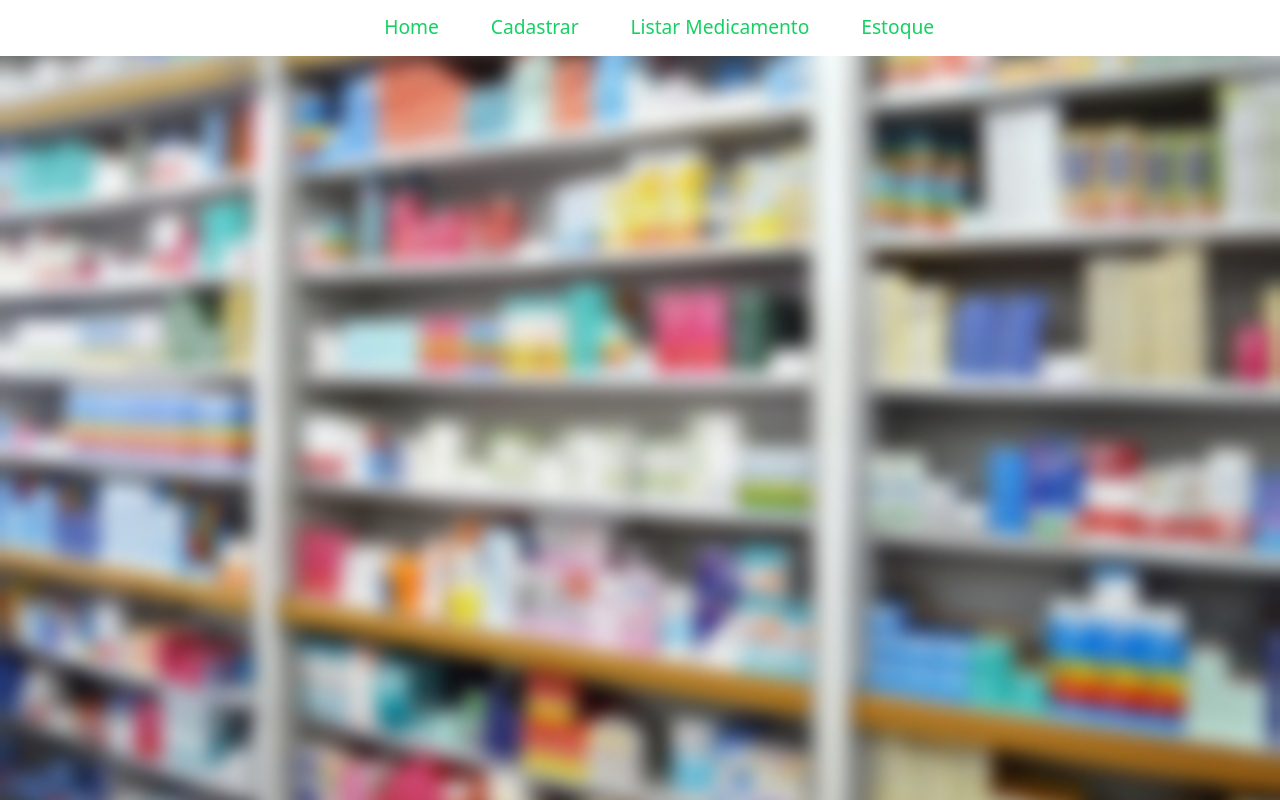
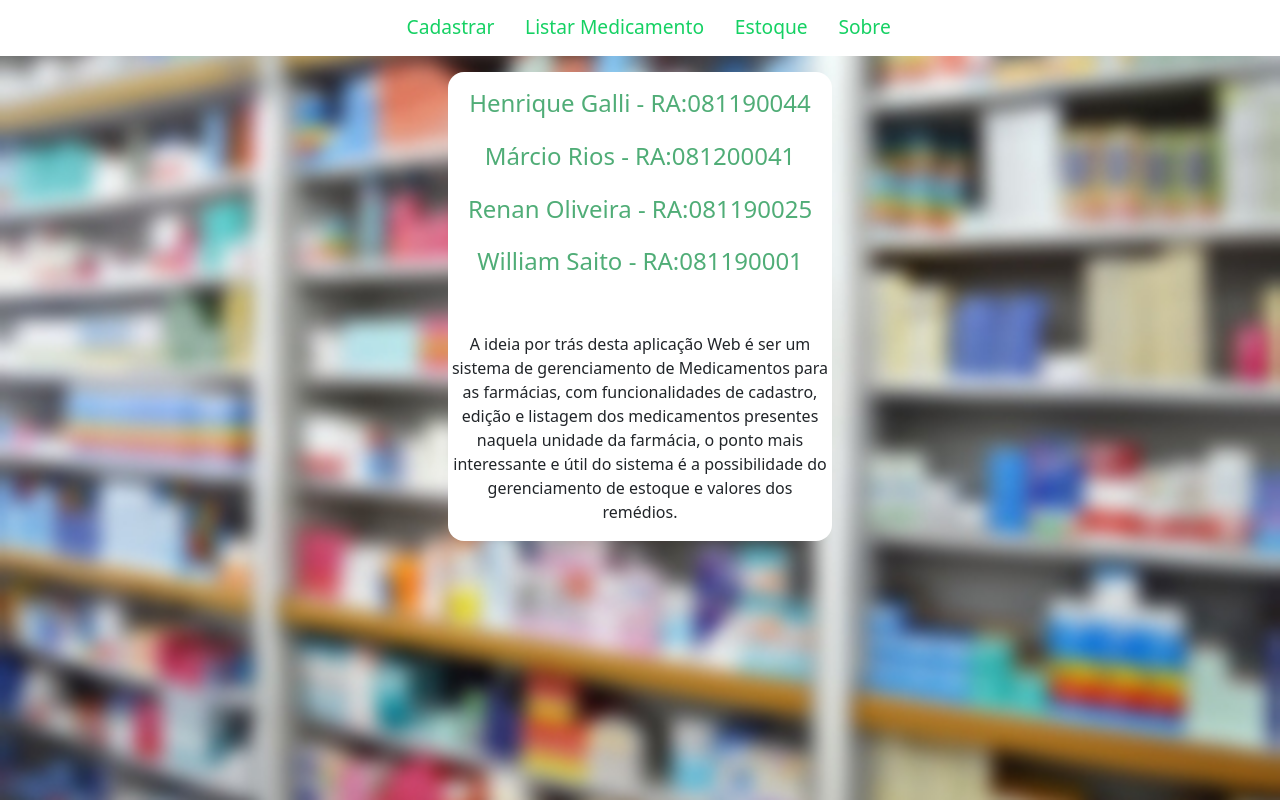
Before and after one commit to HenriqueGalli/farmadata-app, a React (Create React App) app: page /sobre in a window 1280 px wide. Built offline with nearby package versions, Linux system fonts and the light colour scheme.

Commit message:
Criação Sobre

```diff
--- a/src/App.css
+++ b/src/App.css
@@ -12,8 +12,8 @@
   border-radius: 0.3em;
   padding: 0.3em;
   text-decoration: none;
-  margin-left: 2em;
   margin-top: 0.3em;
+  margin-left: 0.9em;
   color: #15d163;
 }
 
--- a/src/App.js
+++ b/src/App.js
@@ -4,6 +4,7 @@ import Form from "./Form";
 import ListarEstoque from "./ListarEstoque";
 import ListarMedicamento from "./ListarMedicamento";
 import './App.css';
+import Sobre from "./Sobre";
 
 function App() {
 
@@ -11,16 +12,18 @@ function App() {
     <Router>
       <div className="App">
         <div className="Menu">
-        <Link className="MenuLink" to="/">Home</Link>
           <Link className="MenuLink"to="/cadastrarMedicamento">Cadastrar</Link>
-          <Link className="MenuLink" to="/listarMedicamento">Listar Medicamento</Link>
+          <Link className="MenuLink" to="/">Listar Medicamento</Link>
           <Link className="MenuLink" to="/listarEstoque">Estoque</Link>
+          <Link className="MenuLink" to="/sobre">Sobre</Link>
+
         </div>
 
 
         <Routes>
+          <Route path="/sobre" exact element={<Sobre  />}/>
           <Route path="/cadastrarMedicamento" exact element={<Form  />}/>
-          <Route path="/listarMedicamento" exact element={<ListarMedicamento />} />
+          <Route path="/" exact element={<ListarMedicamento />} />
           <Route path="/listarEstoque" exact element={<ListarEstoque />} />
         </Routes>
       </div>
--- /dev/null
+++ b/src/Sobre.css
@@ -0,0 +1,29 @@
+.sobre{
+    display: flex;
+    display: flex;
+    flex-direction: column;
+    align-items:center;
+}
+
+.divNomes{
+    padding-top: 1em;
+    margin-top: 1em;
+    display: flex;
+    flex-direction: column;
+    align-items:center;
+    background-color: #fff;
+    width: 30%;
+    border: 1px solid transparent;
+    border-radius: 1em;
+}
+
+.Nomes{
+    color: #50ad77;
+    margin-bottom: 1em;
+}
+
+
+p{
+    padding-top: 2em;
+    text-align: center;
+}
--- /dev/null
+++ b/src/Sobre.js
@@ -0,0 +1,19 @@
+import "./Sobre.css";
+
+function Sobre() {
+
+    return (
+        <div className="sobre">
+            <div className="divNomes">
+                <h4 className="Nomes">Henrique Galli - RA:081190044</h4>
+                <h4 className="Nomes">Márcio Rios - RA:081200041</h4>
+                <h4 className="Nomes">Renan Oliveira - RA:081190025</h4>
+                <h4 className="Nomes NomeUltimo">William Saito - RA:081190001</h4>
+                <p>A ideia por trás desta aplicação Web é ser um sistema de gerenciamento de Medicamentos para as farmácias, com funcionalidades de cadastro, edição e listagem dos medicamentos presentes naquela unidade da farmácia, o ponto mais interessante e útil do sistema é a possibilidade do gerenciamento de estoque e valores dos remédios.</p>
+            </div>
+        </div>
+    );
+
+}
+
+export default Sobre;
```
